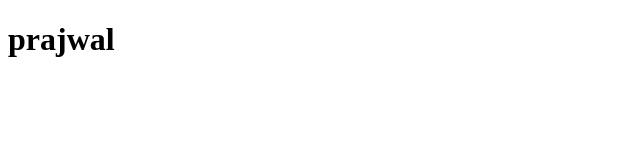
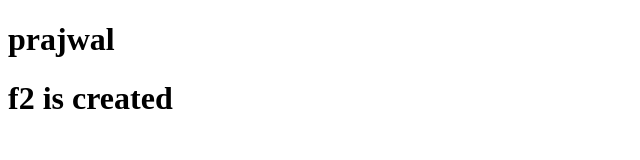
Before and after one commit to prajwaldpepam/Git-practice, a plain HTML site: page Home.html in a window 1280 px wide. Shown: the whole page, without its empty margins (0-640 px from the left). Drawn offline with Linux system fonts and the light colour scheme.

Commit message:
f2 is created

```diff
--- a/Home.html
+++ b/Home.html
@@ -9,5 +9,6 @@
     <h1>
         prajwal
     </h1>
+    <h1>f2 is created</h1>
 </body>
 </html>
```
